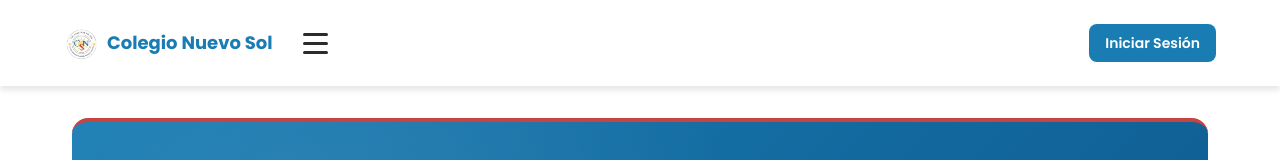
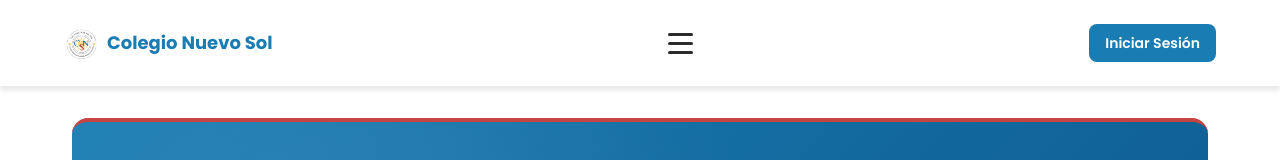
Before and after one commit to JosefinaBacci/WebCSN, a React (Vite) app in the folder frontend/: page / in a window 1280 px wide. Shown: the top 160 px of the page. Built offline with nearby package versions, Linux system fonts and the light colour scheme; no server answers; what @heroui/react would draw is missing.

Commit message:
navbar adjustment for better spacing and centering

```diff
--- a/frontend/src/shared/components/Navbar.css
+++ b/frontend/src/shared/components/Navbar.css
@@ -5,7 +5,6 @@ nav.navbar {
     top: 0;
     z-index: 100;
 }
-
 
 .navbar.navbar-simple .navbar-container {
     justify-content: space-between;
@@ -19,9 +18,10 @@ nav.navbar {
     max-width: 1200px;
     margin: 0 auto;
     padding: var(--spacing-md) var(--spacing-lg);
-    display: grid;
-    grid-template-columns: auto 1fr auto;
+    display: flex;
+    justify-content: space-between;
     align-items: center;
+    gap: clamp(1.5rem, 4vw, 3.5rem);
 }
 
 .navbar-logo {
@@ -70,9 +70,8 @@ nav.navbar {
     display: flex;
     gap: var(--spacing-lg);
     list-style: none;
-    margin: 0;
+    margin: 0 auto;
     padding: 0;
-    justify-self: center;
 }
 
 .navbar-menu button {
```
